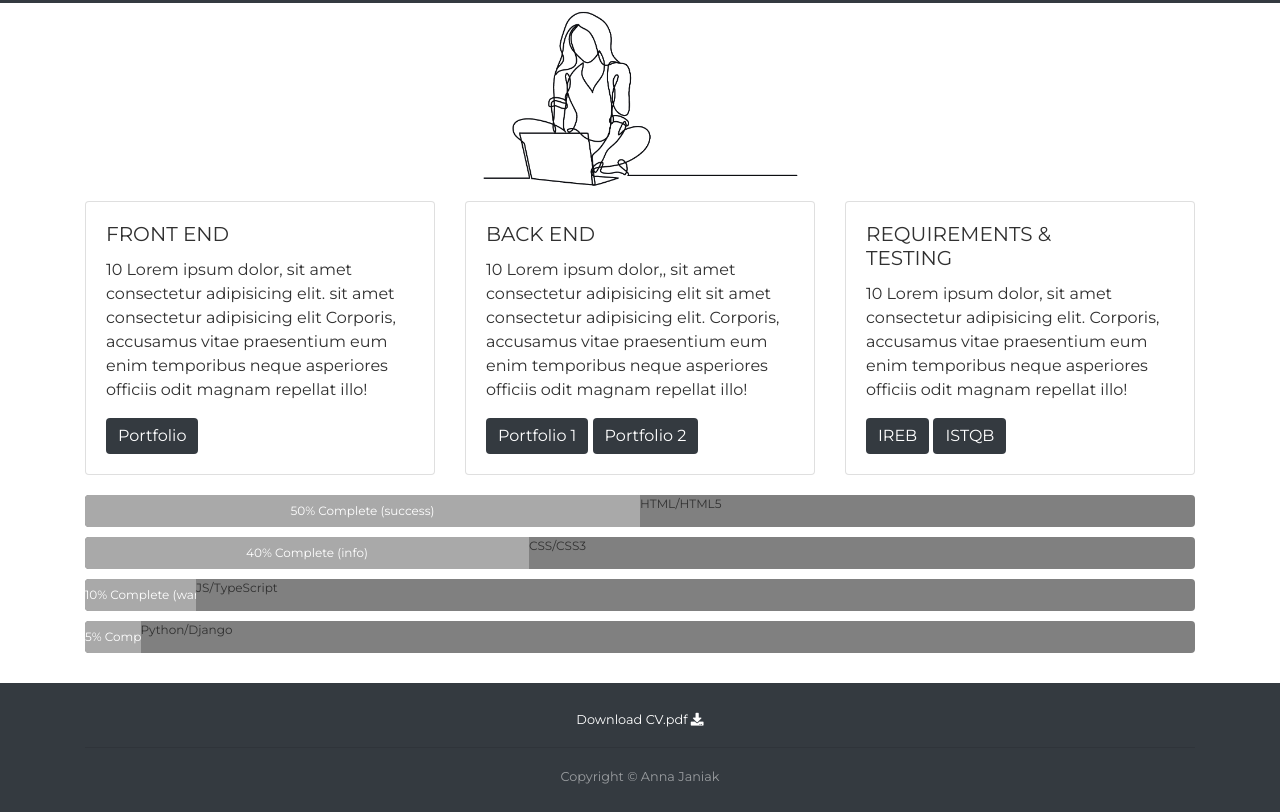
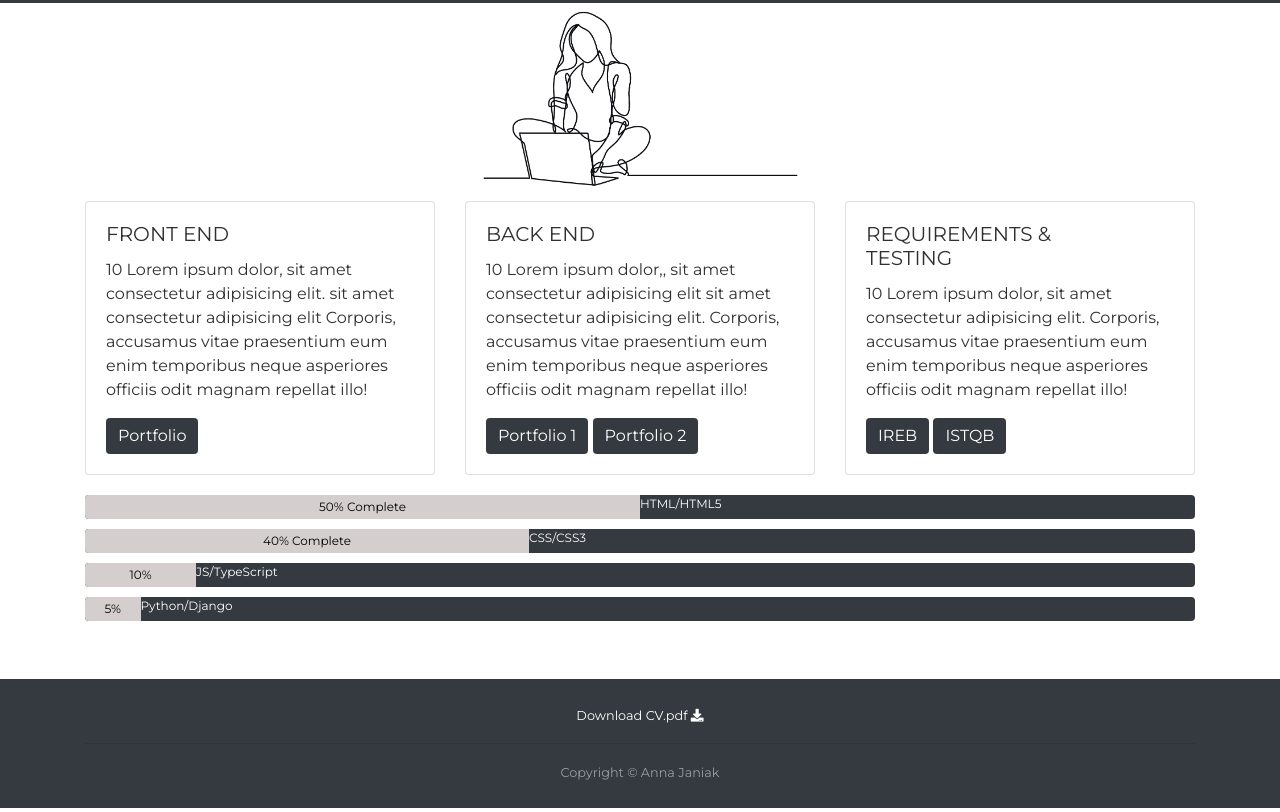
Before and after one commit to annaweronica/AJ-resume-webpage, a plain HTML site: page tech.html in a window 1280 px wide. Shown: the part 119-931 px from the top of the page. Drawn offline with nearby package versions, Linux system fonts and the light colour scheme; a web font is replaced by a local one.

```diff
--- a/assets/css/style.css
+++ b/assets/css/style.css
@@ -126,8 +126,8 @@
     background-color: gray;
 }
 
-.btn-primary:active:focus {
-  background-color: yellow;
+.btn.btn-primary:active:focus {
+  background-color: red;
 }
 
 .cards-tech{
@@ -143,17 +143,24 @@
 
 /*-------------------------------------------------------------------PROGRESS SKILLS*/
 .progress-skills{
-    margin-bottom: 20px;
+    margin-bottom: 48px;
 }
 .progress{
-    background-color: grey;
-    height: 2rem;
+    background-color: #343a40;
+    height: 1.5rem;
     margin-bottom: 10px;
 }
 
 .progress-bar{
-    background-color: darkgray;
+    background-color: #D4CECE;
+    color: black;
 }
+
+.progress-type{
+    color: #fff;
+    text-align: right;
+}
+
 /*-------------------------------------------------------------------TYPEWRITER*/
 .content{
   flex: 1 0 auto;
@@ -198,11 +205,11 @@
   to { width: 30% }
 }
 
-/* The typewriter cursor effect */
+/* The typewriter cursor effect
 @keyframes blink-caret{
   from, to { border-color: transparent}
   50% { border-color: orange;}
-}
+} */
 
 @keyframes blink-caret{
     from, to { border-color: transparent}
@@ -212,7 +219,8 @@
 /*-------------------------------------------------------------------CONTACT FORM*/
 
 #contact{
-    padding-top:  0;
+    padding: auto;
+
 }
 
 /*-------------------------------------------------------------------------FOOTER*/
@@ -227,7 +235,8 @@
 
 /*-------------------------------------------------------------------MEDIA QUERIES*/
 
-@media screen and (max-width: 320px) {
+
+@media screen and (max-width: 320px){
   .typewriter{
     float: none;
     /* background-color: blue; */
@@ -246,7 +255,13 @@
   .social-networks { display: none; }
  } */
 
- @media screen and (min-width: 0px) and (max-width: 568px) {
+ @media screen and (min-width: 0px) and (max-width: 568px){
   .navbar-brand { display: none; }
   .copy-right{ display: none; }
 }
+
+@media screen and (min-width:0px) and (max-width: 320px){
+    .navbar-toggler-icon{
+        text-align: left;
+    }
+}
--- a/tech.html
+++ b/tech.html
@@ -94,35 +94,35 @@
 				<div class="progress">
 					<div class="progress-bar progress-bar-success" role="progressbar" aria-valuenow="40"
 						aria-valuemin="0" aria-valuemax="100" style="width:50%">
-						50% Complete (success)
+						50% Complete
 					</div>
 					<span class="progress-type">HTML/HTML5</span>
 				</div>
 				<div class="progress">
 					<div class="progress-bar progress-bar-info" role="progressbar" aria-valuenow="50" aria-valuemin="0"
 						aria-valuemax="100" style="width:40%">
-						40% Complete (info)
+						40% Complete
 					</div>
 					<span class="progress-type">CSS/CSS3</span>
 				</div>
 				<div class="progress">
 					<div class="progress-bar progress-bar-warning" role="progressbar" aria-valuenow="60"
 						aria-valuemin="0" aria-valuemax="100" style="width:10%">
-						10% Complete (warning)
+						10%
 					</div>
 					<span class="progress-type">JS/TypeScript</span>
 				</div>
 				<div class="progress">
 					<div class="progress-bar progress-bar-danger" role="progressbar" aria-valuenow="70"
 						aria-valuemin="0" aria-valuemax="100" style="width:5%">
-						5% Complete (danger)
+						5%
 					</div>
 					<span class="progress-type">Python/Django</span>
 				</div>
 				<!-- <div class="progress">
 					<div class="progress-bar progress-bar-danger" role="progressbar" aria-valuenow="70"
 						aria-valuemin="0" aria-valuemax="100" style="width:20%">
-						20% Complete (danger)
+						20% Complete
 					</div>
 					<span class="progress-type">SQL</span> -->
 				</div>
```
Also changed, not shown: contact.html (+3 -2 lines), index.html (+3 -2 lines).
